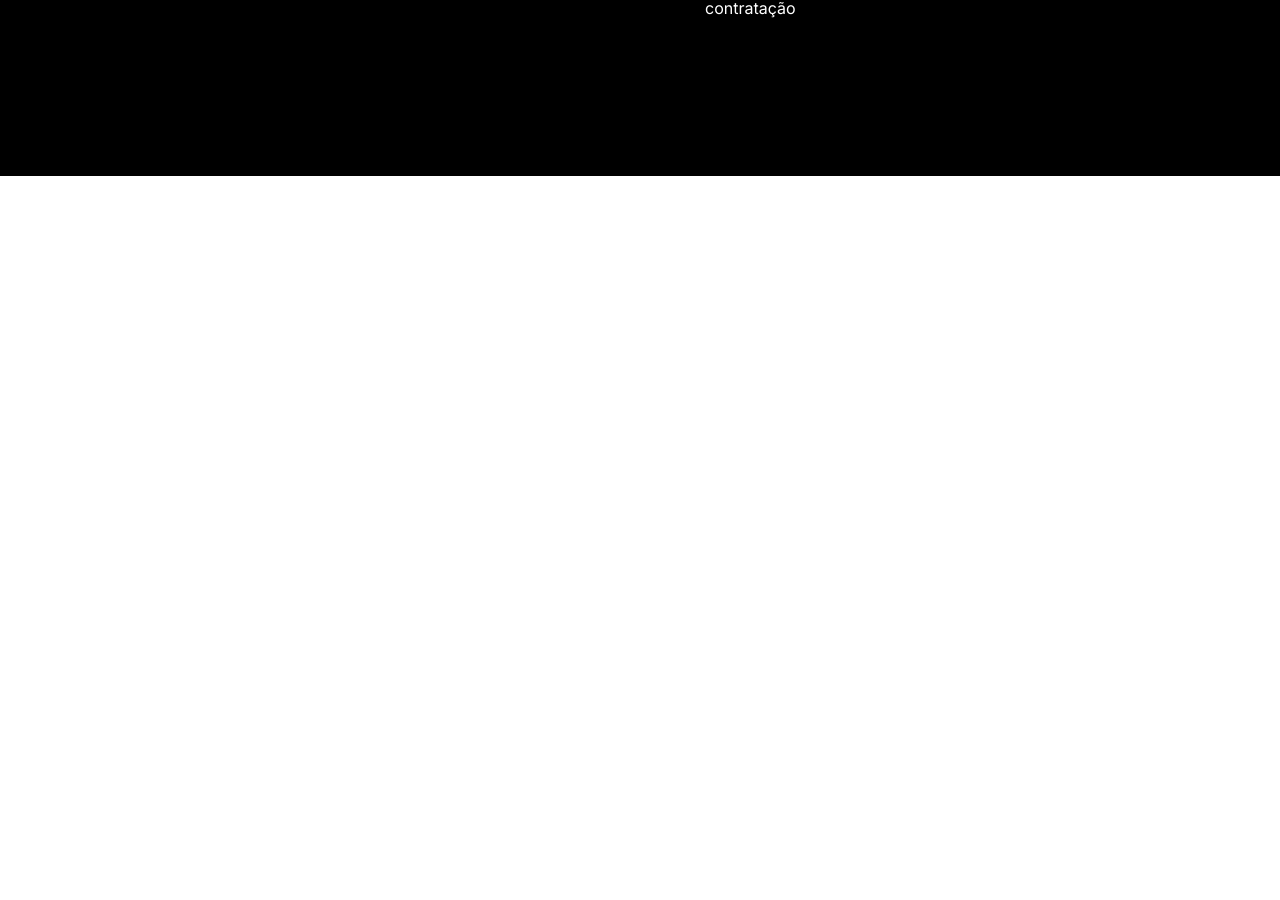
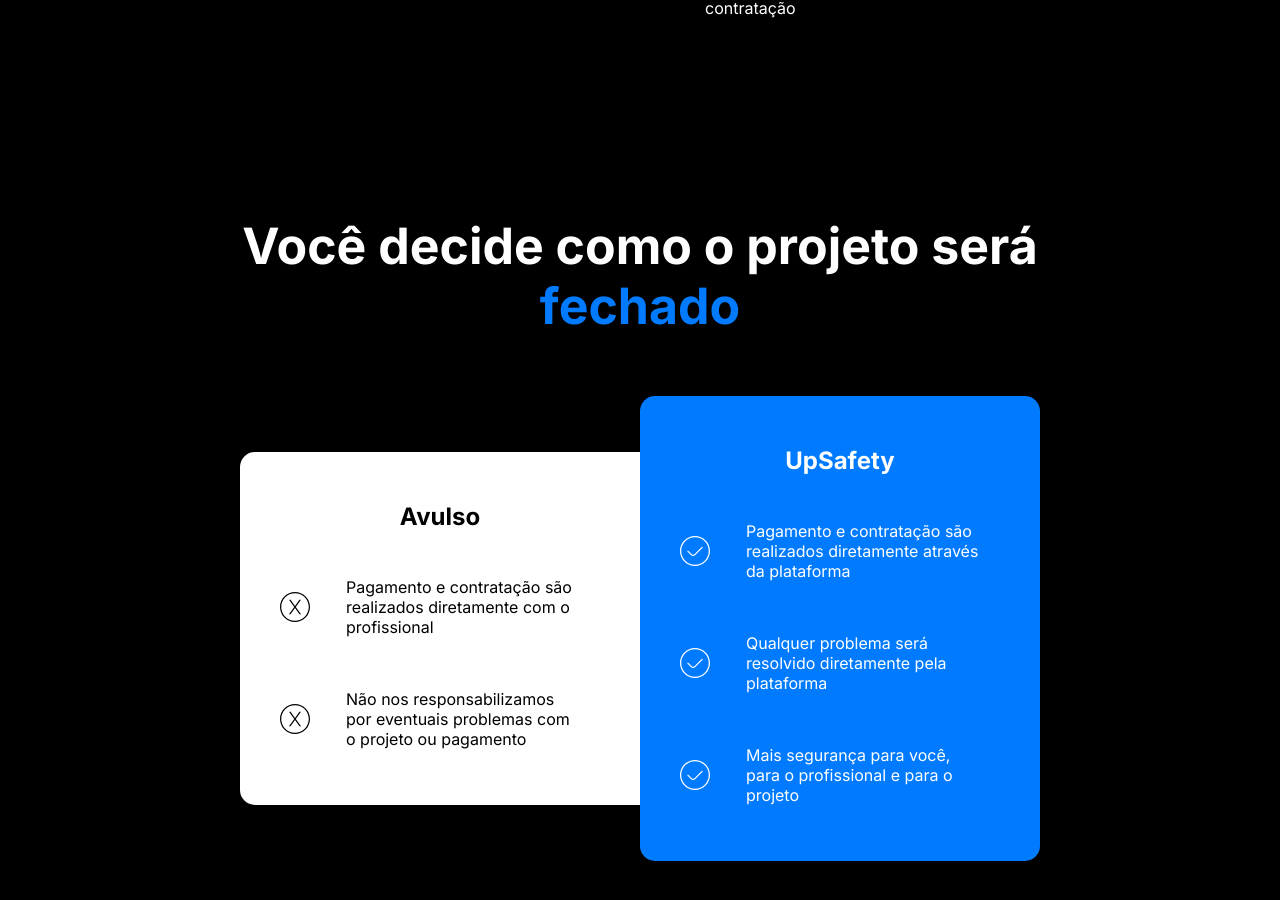
Before and after one commit to rafaelpequino/up-find, a React (Create React App) app: page /upfinder in a window 1280 px wide. Shown: the part 1773-2673 px from the top of the page. Before the commit the page ends 1949 px from the top, so only its background shows below. Built offline with nearby package versions, Linux system fonts and the light colour scheme.

Commit message:
Adiciona Plans ao UpFinder.js

```diff
--- a/src/pages/UpFinder.js
+++ b/src/pages/UpFinder.js
@@ -1,4 +1,5 @@
 import Header from "../components/Header"
+import Plans from "../components/Plans"
 import Process from "../components/Process"
 import Topics from "../components/Topics"
 import Welcome from "../components/Welcome"
@@ -15,6 +16,7 @@
             <Welcome />
             <Topics />
             <Process />
+            <Plans />
         </div>
     )
 }
```
